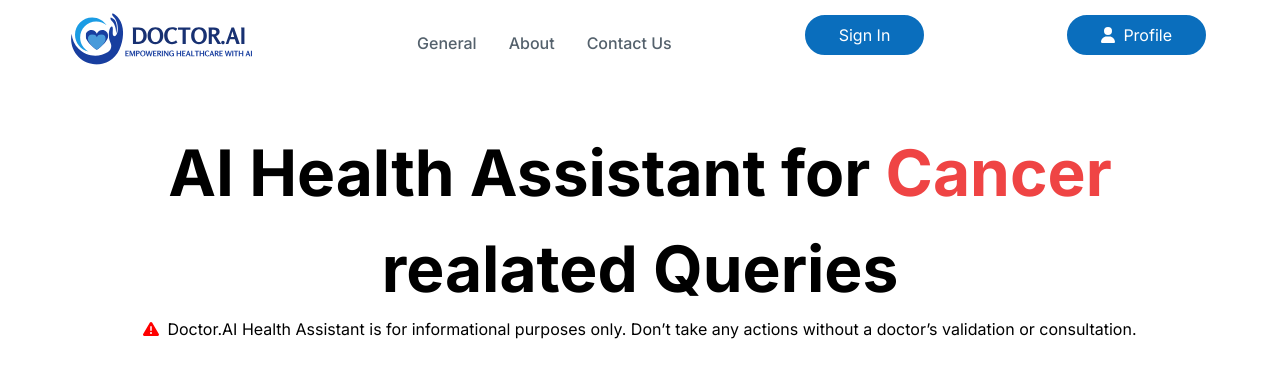
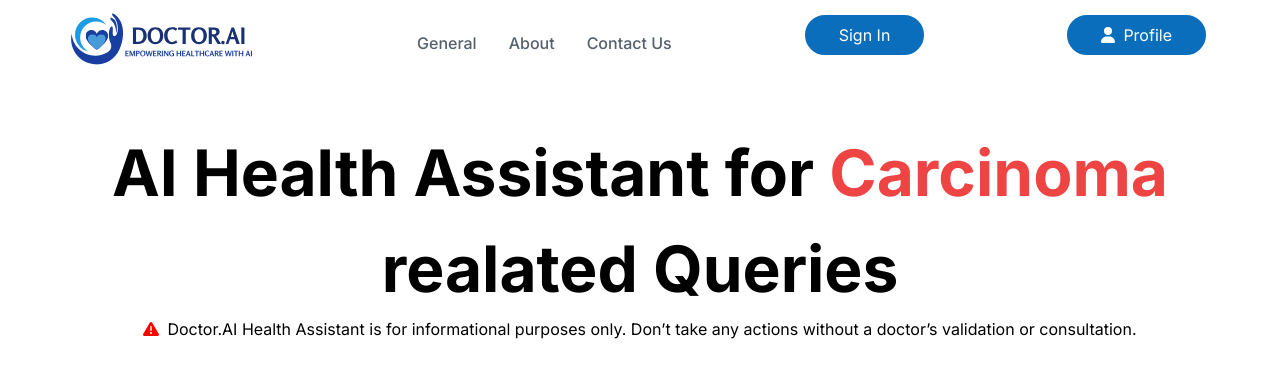
Before and after one commit to Anuragkumarsah/Hack4Bengal2.0, a React (Vite) app in the folder Frontend/: page /prediction/adeno in a window 1280 px wide. Shown: the top 367 px of the page. Built offline with nearby package versions, Linux system fonts and the light colour scheme; a web font is replaced by a local one.

Commit message:
added to app.jsx

```diff
--- a/Frontend/src/App.jsx
+++ b/Frontend/src/App.jsx
@@ -8,6 +8,7 @@ import Chat from "./components/Chat/Chat";
 import Braintumer from "./pages/Prediction/Braintumer";
 import Login from "./pages/Login/Login";
 import Pneumonia from "./pages/Prediction/Pneumonia";
+import Cancer from "./pages/Prediction/Cancer";
 
 function App() {
   return (
@@ -16,9 +17,10 @@ function App() {
       <Routes>
         <Route exact path="/" element={<Home />} />
         <Route path="/login" element={<Login />} />
-        <Route path="/prediction/Adeno" element={<Adeno />} />
+        <Route path="/prediction/adeno" element={<Adeno />} />
         <Route path="/prediction/brain-tumor" element={<Braintumer />} />
         <Route path="/prediction/pneumonia" element={<Pneumonia />} />
+        <Route path="/prediction/cancer" element={<Cancer />} />
         <Route path="/general/chat" element={<Chat />} />
       </Routes>
     </Router>
--- a/Frontend/src/pages/Prediction/Adeno.jsx
+++ b/Frontend/src/pages/Prediction/Adeno.jsx
@@ -72,8 +72,8 @@ function Adeno() {
     <div>
       <div className="chat_header_text">
         <h2>
-          AI Health Assistant for <span className="text-red-500">Cancer</span>{" "}
-          realated Queries
+          AI Health Assistant for{" "}
+          <span className="text-red-500">Carcinoma</span> realated Queries
         </h2>
         <p>
           <FontAwesomeIcon
```
